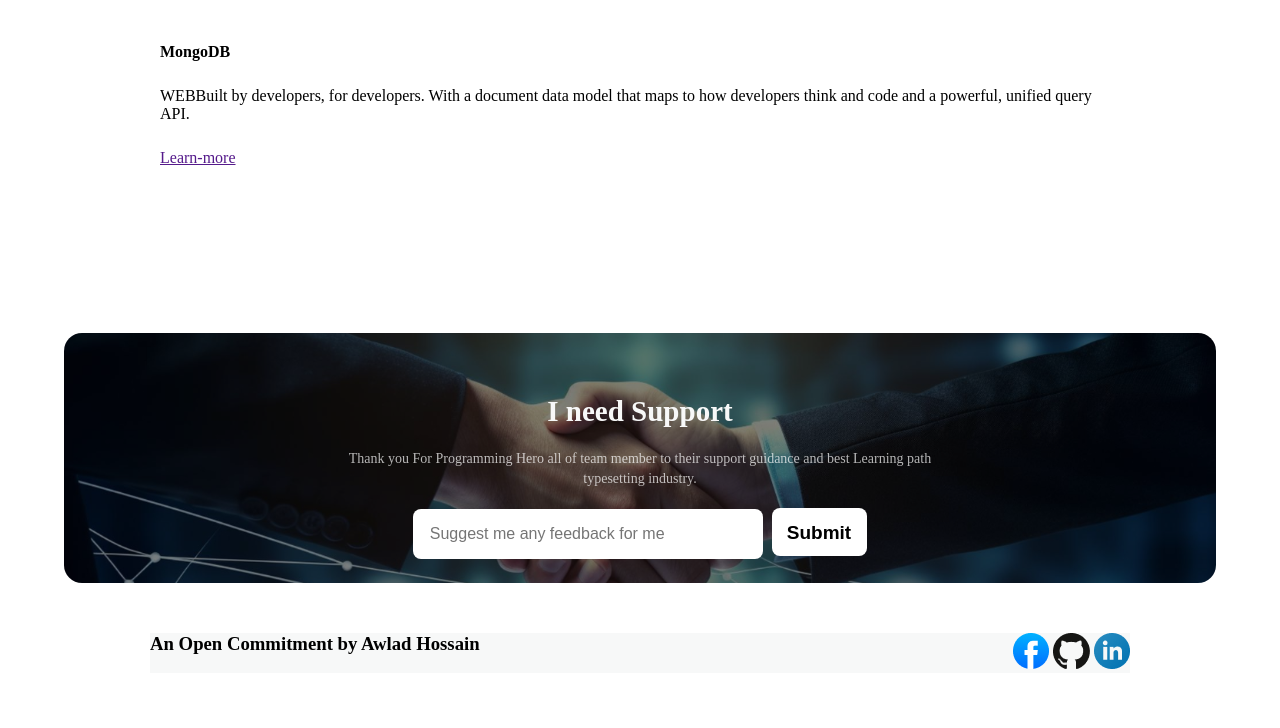
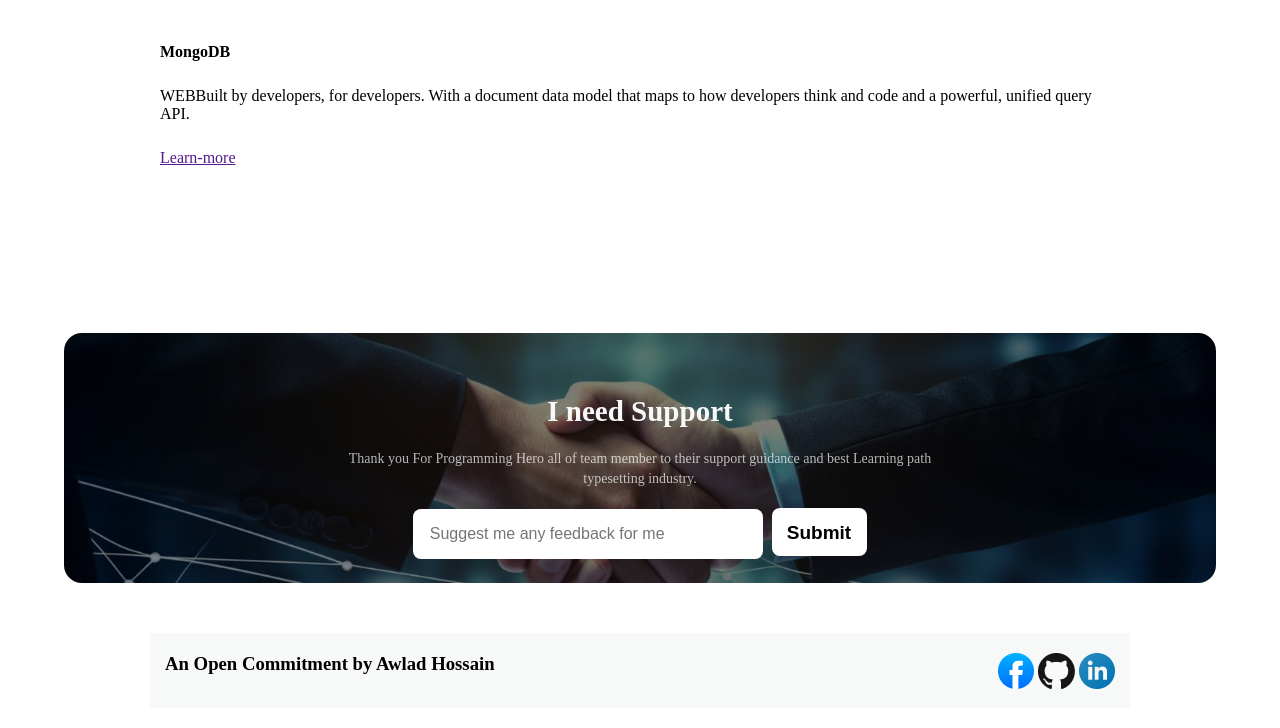
Before and after one commit to minhaj-uddin-arif-23/ten_1_assienment, a plain HTML site: page index.html in a window 1280 px wide. Shown: the part 4346-5074 px from the top of the page. Before the commit the page ends 5039 px from the top, so only its background shows below. Drawn offline with Linux system fonts and the light colour scheme; a web font is replaced by a local one.

Commit message:
footer update

```diff
--- a/styles/style.css
+++ b/styles/style.css
@@ -328,5 +328,6 @@ line-height: 37px
     display: flex;
     justify-content: space-between;
     margin: 50px 150px 20px 150px;
+    padding: 20px 15px 15px;
     /* border: 2px solid grey; */
 }
```
